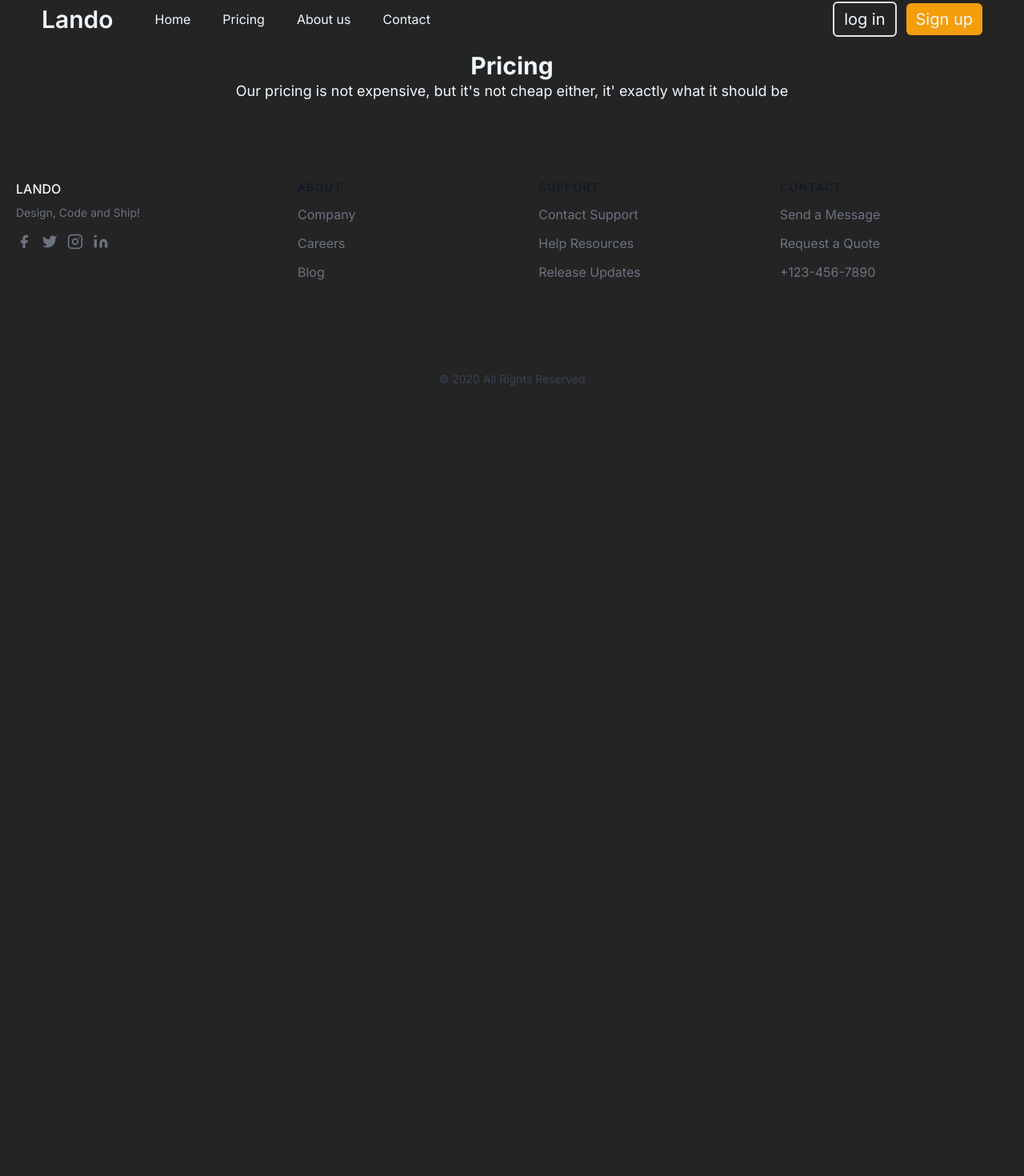
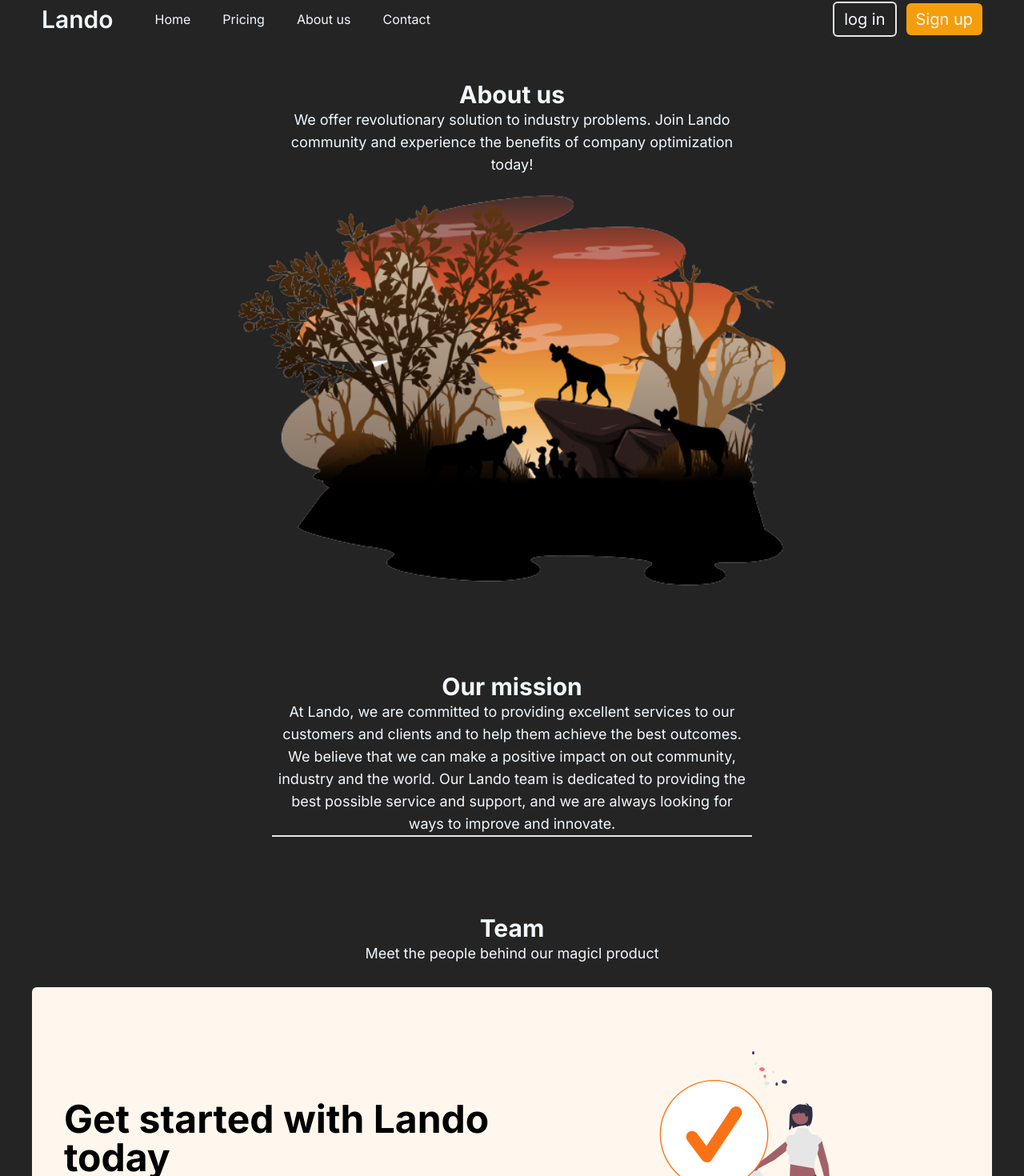
Before and after one commit to junaidjesan2/lando, a Next.js app: page /pages/about in a window 1280 px wide. Shown: the part 16-1486 px from the top of the page at 80% size. Before the commit the page ends 800 px from the top, so only its background shows below. Built offline with nearby package versions, Linux system fonts and the light colour scheme.

Commit message:
lando full website created

```diff
--- /dev/null
+++ b/app/account/login/page.jsx
@@ -0,0 +1,10 @@
+import Image from 'next/image'
+import Construction from "../../../public/banner/construction.svg"
+
+export default function page() {
+  return (
+    <div>
+        <Image className='w-1/2 mx-auto h-fit' src={Construction}/>
+    </div>
+  )
+}
--- /dev/null
+++ b/app/account/signup/page.jsx
@@ -0,0 +1,10 @@
+import Image from 'next/image'
+import Construction from "../../../public/banner/construction.svg"
+
+export default function page() {
+  return (
+    <div>
+        <Image className='w-1/2 mx-auto h-fit' src={Construction}/>
+    </div>
+  )
+}
--- a/app/pages/about/page.jsx
+++ b/app/pages/about/page.jsx
@@ -1,12 +1,40 @@
-import React from 'react'
+import Image from "next/image";
+import About from "../../../public/banner/aboutPage.png";
+import BannerSignup from "@/components/shared/BannerSignup";
 
 export default function page() {
   return (
-    <section>
-        <div>
-            <h1 className='text-3xl font-bold text-center'>Pricing</h1>
-            <h1 className='text-lg text-center'>Our pricing is not expensive, but it's not cheap either, it' exactly what it should be </h1>
-        </div>
+    <section className="my-14">
+      <div className="md:w-2/4 md:mx-auto mx-3">
+        <h1 className="text-3xl font-bold text-center">About us</h1>
+        <h1 className="text-lg text-center">
+          We offer revolutionary solution to industry problems. Join Lando
+          community and experience the benefits of company optimization today!
+        </h1>
+      </div>
+      <div>
+        <Image className="w-full md:w-3/5 my-3 h-fit mx-auto" src={About} />
+      </div>
+      <div className="w-full md:w-2/4 mx-3 md:mx-auto my-24 border-b-2">
+        <h1 className="text-3xl font-bold text-center">Our mission</h1>
+        <h1 className="text-lg text-center">
+          At Lando, we are committed to providing excellent services to our
+          customers and clients and to help them achieve the best outcomes. We
+          believe that we can make a positive impact on out community, industry
+          and the world. Our Lando team is dedicated to providing the best
+          possible service and support, and we are always looking for ways to
+          improve and innovate.
+        </h1>
+      </div>
+      <div className=" mx-8">
+        <h1 className="text-3xl font-bold text-center">Team</h1>
+        <h1 className="text-lg text-center">
+          Meet the people behind our magicl product
+        </h1>
+      </div>
+      <div>
+        <BannerSignup />
+      </div>
     </section>
-  )
+  );
 }
```
Also changed, not shown: public/banner/aboutPage.png (added), public/banner/construction.svg (added).
